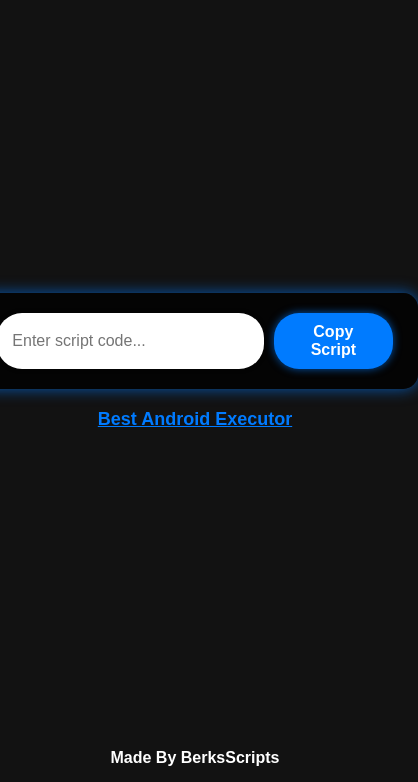
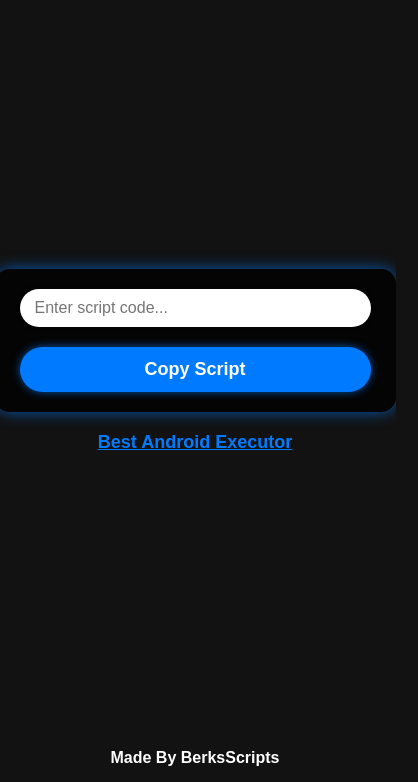
Before and after one commit to BerksGamesMC/testpro4234242424, a plain HTML site: page index.html in a window 390 px wide. Shown: the part 62-844 px from the top of the page, 418 px wide, since content can reach past the window. Drawn offline with Linux system fonts and the light colour scheme.

Commit message:
Update index.html

```diff
--- a/index.html
+++ b/index.html
@@ -189,6 +189,26 @@
     user-select: none;
     background: transparent;
   }
+
+  /* Responsive (mobil) */
+  @media (max-width: 600px) {
+    #searchBox {
+      width: 90vw; /* ekranın %90'ı */
+      max-width: 400px;
+    }
+
+    .search-copy-wrapper {
+      flex-direction: column;
+      align-items: stretch;
+    }
+
+    #copyBtn {
+      width: 100%;
+      margin-top: 10px;
+      padding: 12px 0;
+      font-size: 18px;
+    }
+  }
 </style>
 </head>
 <body>
```
